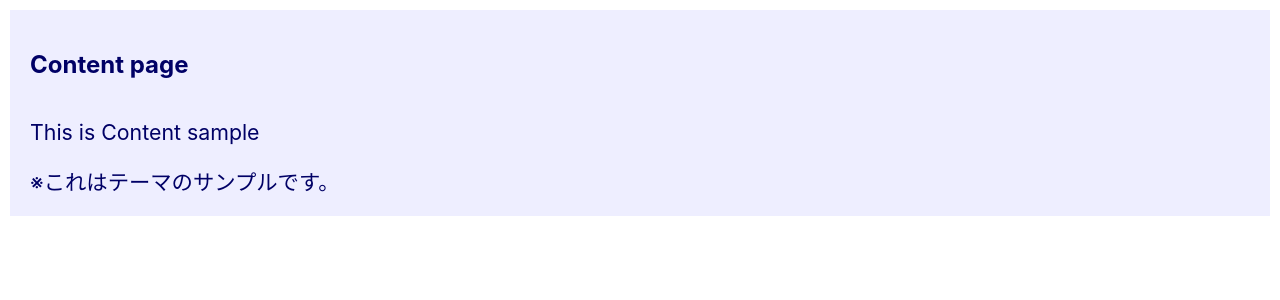
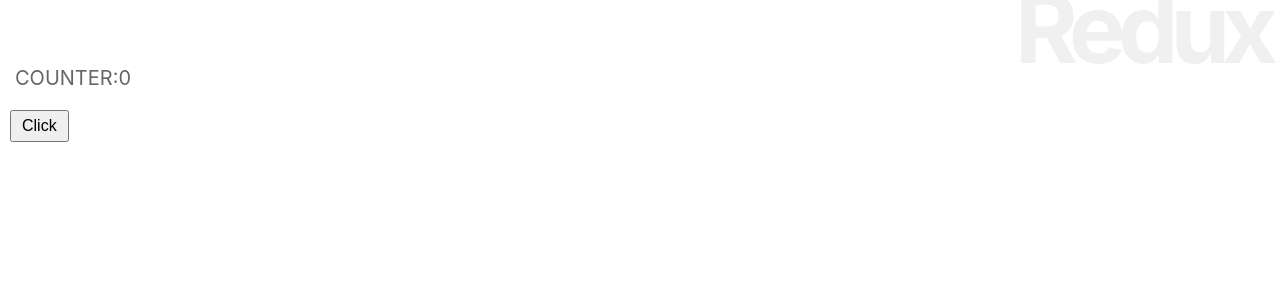
Before and after one commit to Popo1173/react-review, a React (Create React App) app in the folder react_app/: page / in a window 1280 px wide. Shown: the top 300 px of the page. Built offline with nearby package versions, Linux system fonts and the light colour scheme.

Commit message:
redux P204

```diff
--- a/react_app/src/App.js
+++ b/react_app/src/App.js
@@ -1,58 +1,76 @@
 import React, { Component } from 'react';
-//Rect コンポーントインポート
-import Rect from './Rect'
+//react-redux のconnect をインポートする
+import { connect } from 'react-redux';
 import './App.css';
 
 
-let theme = {
-  light: {
-    backgroundColor : "#eef",
-    color: "#006",
-    padding: "10px"
-  },
-  dark: {
-    backgroundColor : "#006",
-    color: "#eef",
-    padding: "10px"
-  }
-};
-
-//React.createContext(theme.light)　でコンテキストを設定
-//theme.darkに切り替えることでスタイルを切り替える
-const ThemeContex = React.createContext(theme.light);
+//ステートのマッピング
+function mappingState (state) {
+  return state;
+}
 
 class App extends Component {
-  static contextType = ThemeContex;
+  constructor(props){
+    super(props);
+  }
 
   render(){
     return (
-      <div style={this.context}>
-        <Title value="Content page" />
-        <Message value="This is Content sample" />
-        <Message value="※これはテーマのサンプルです。" />
+      <div>
+        <h1>Redux</h1>
+        <Message />
+        <Button />
       </div>
     );
   }
 }
+//ストアのコネクト
+App = connect()(App);
 
-class Title extends Component {
-  static contextType = ThemeContex;
+//メッセージ表示コンポーネント
+class Message extends Component {
+  style= {
+    fontSize: "20px",
+    padding: "20px 5px"
+  }
+  render(){
+    return(
+      <p style={this.style}>
+        {this.props.message}:{this.props.counter}
+      </p>
+    );
+  }
+}
+//ストアのコネクト
+Message = connect(mappingState)(Message);
+
+//ボタン表示
+class Button extends Component {
+  style= {
+    fontSize: "16px",
+    padding: "5px 10px"
+  }
+
+  constructor(props) {
+    super(props);
+    this.doAction =this.doAction.bind(this)
+  }
+
+  doAction(e){
+    if(e.shiftKey) {
+      this.props.dispatch({type: 'DECREMENT'});
+    }else {
+      this.props.dispatch({type: 'INCREMENT'})
+    }
+  }
 
   render(){
     return(
-      <h2 style={this.context}>{this.props.value}</h2>
+      <button style={this.style} onClick={this.doAction}>Click</button>
     );
   }
 }
-
-class Message extends Component {
-  static contextType = ThemeContex;
-
-  render(){
-    return(
-      <p style={this.context}>{this.props.value}</p>
-    );
-  }
-}
+//ストアのコネクト
+Button = connect()(Button);
 
 export default App;
--- a/react_app/src/index.js
+++ b/react_app/src/index.js
@@ -1,12 +1,55 @@
 import React from 'react';
 import ReactDOM from 'react-dom';
+//redux ストアとレデューサーをインポート
+import { createStore, combineReducers} from 'redux';
+//react-redux Providerをインポート
+import { Provider } from 'react-redux';
 import './index.css';
 import App from './App';
 import reportWebVitals from './reportWebVitals';
 
+
+//ステートの値
+//レデューサーに渡す初期値
+let state_value = {
+    counter: 0,
+    message: "COUNTER"
+}
+
+//レデューサー
+//引数に「stateとaction」を渡す
+//action「レデューサーの呼び出し内容が入ったオブジェクト（呼び出した際の情報が保管されている）」
+//state「初期値を渡す」
+function counter(state=state_value, action) {
+    //「.type」呼び出し種類のこと
+    switch(action.type){
+        case 'INCREMENT':
+            return {
+                counter: state.counter +1,
+                message: 'INCREMENT'
+            };
+        case 'DECREMENT':
+            return {
+                counter: state.counter -1,
+                message: 'DECREMENT'
+            };
+            default:
+                return state;
+    }
+}
+
+//ストアを作成
+let store = createStore(counter);
+
+//表示をレンダリング
 ReactDOM.render(
-    <App />, document.getElementById('root')
-);
+    //store という属性にストアを指定する
+    <Provider store={store}>
+        <App />
+    </Provider>,
+    document.getElementById('root')
+)
+
 
 // If you want to start measuring performance in your app, pass a function
 // to log results (for example: reportWebVitals(console.log))
```
